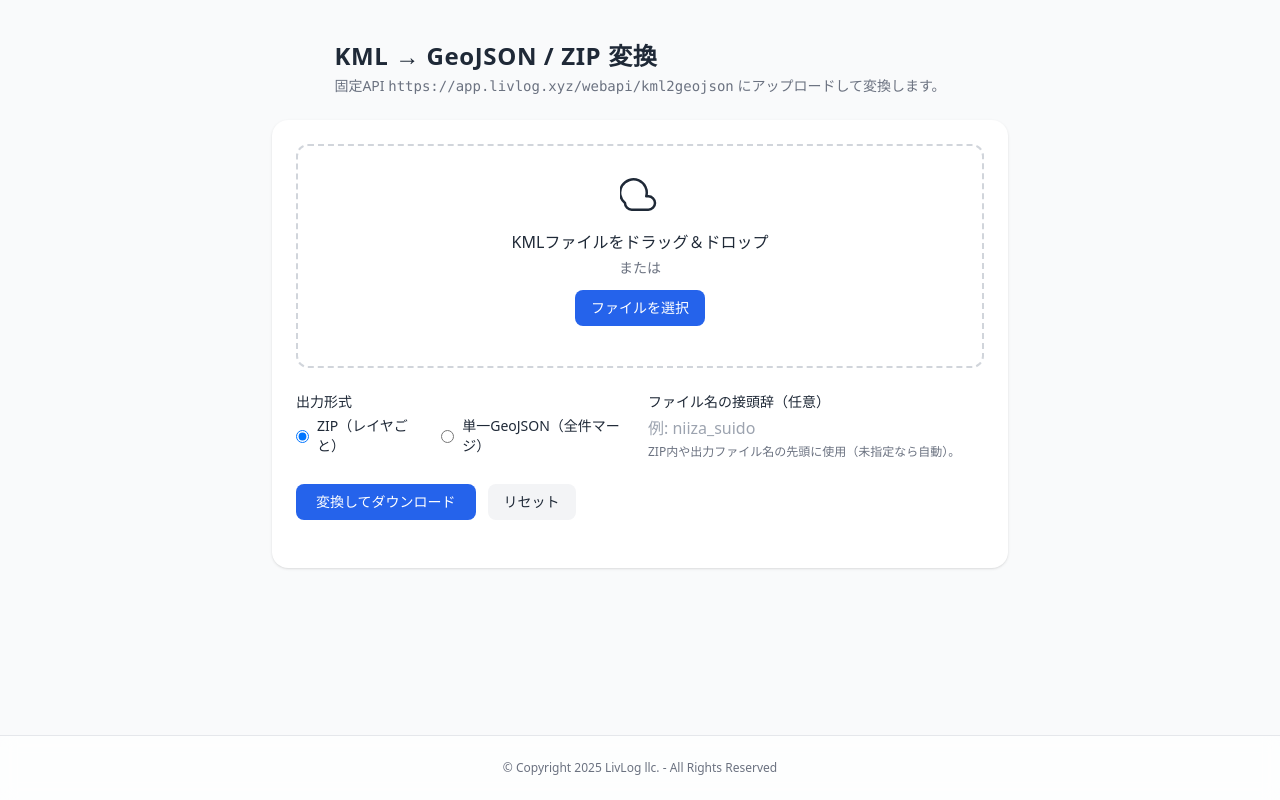
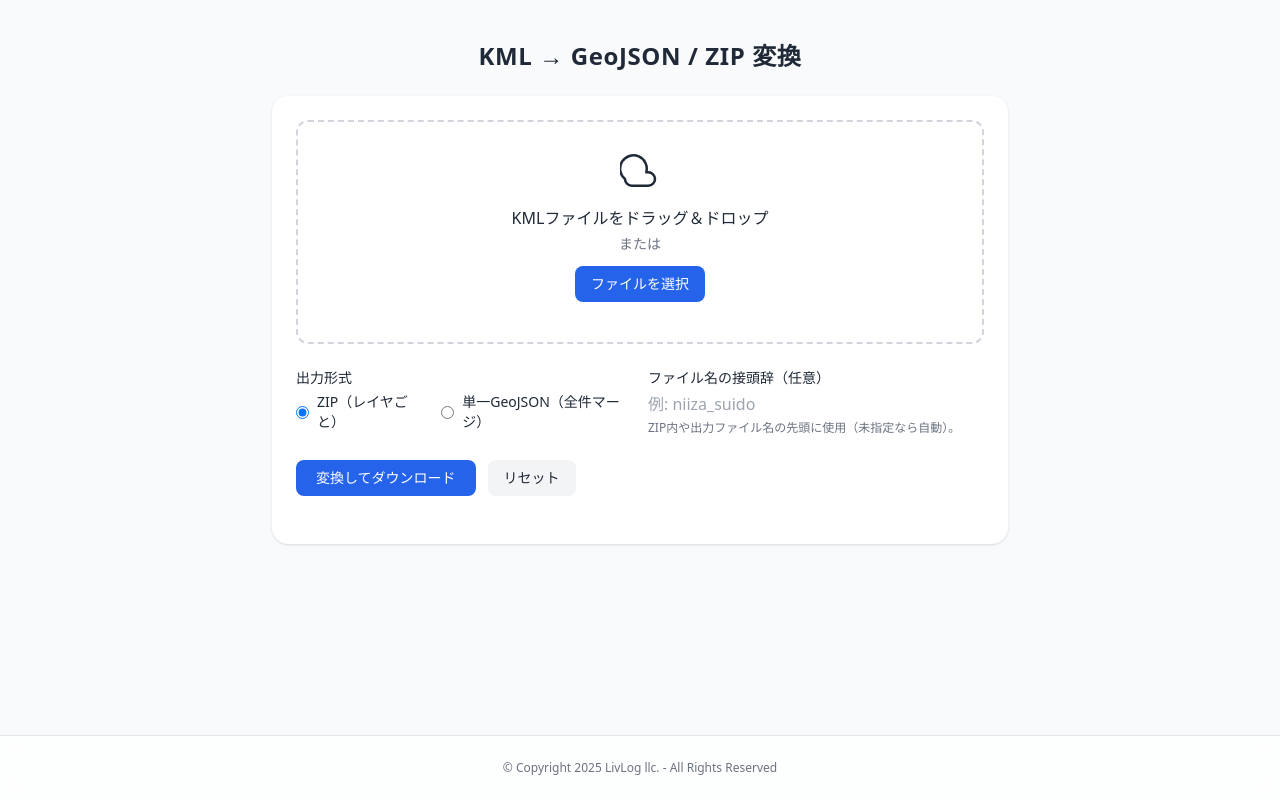
Before and after one commit to blue-islands/kml2geojson-web, a plain HTML site: page docs/index.html in a window 1280 px wide. Drawn offline with nearby package versions, Linux system fonts and the light colour scheme.

Commit message:
Update index.html

```diff
--- a/docs/index.html
+++ b/docs/index.html
@@ -16,9 +16,6 @@
 <body class="min-h-screen bg-gray-50 text-gray-800 flex flex-col">
     <header class="max-w-3xl mx-auto px-4 pt-10 pb-6">
         <h1 class="text-2xl font-bold tracking-wide">KML → GeoJSON / ZIP 変換</h1>
-        <p class="text-sm text-gray-500 mt-1">
-            固定API <code>https://app.livlog.xyz/webapi/kml2geojson</code> にアップロードして変換します。
-        </p>
     </header>
 
     <main class="max-w-3xl mx-auto px-4 pb-16 flex-1">
```
